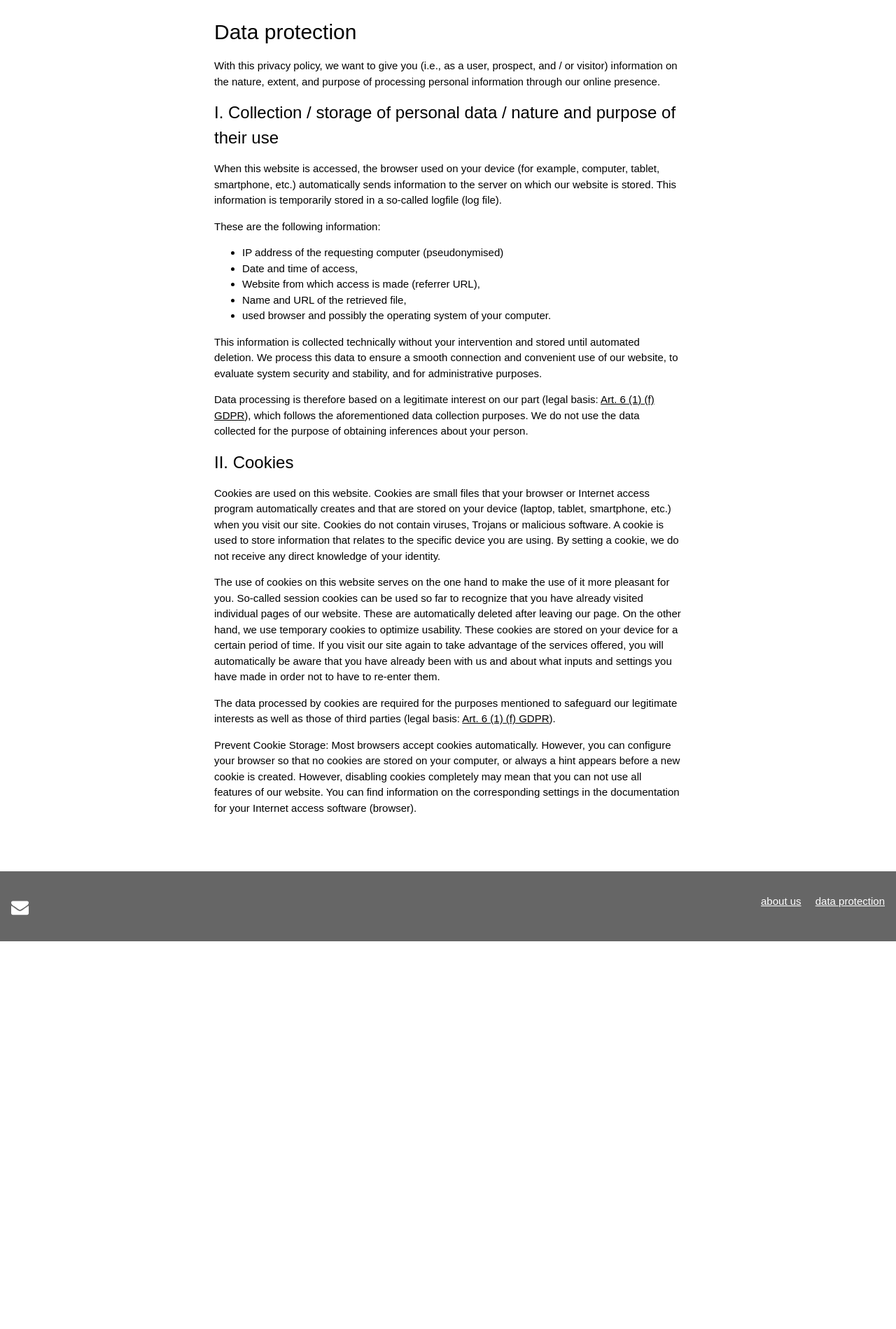
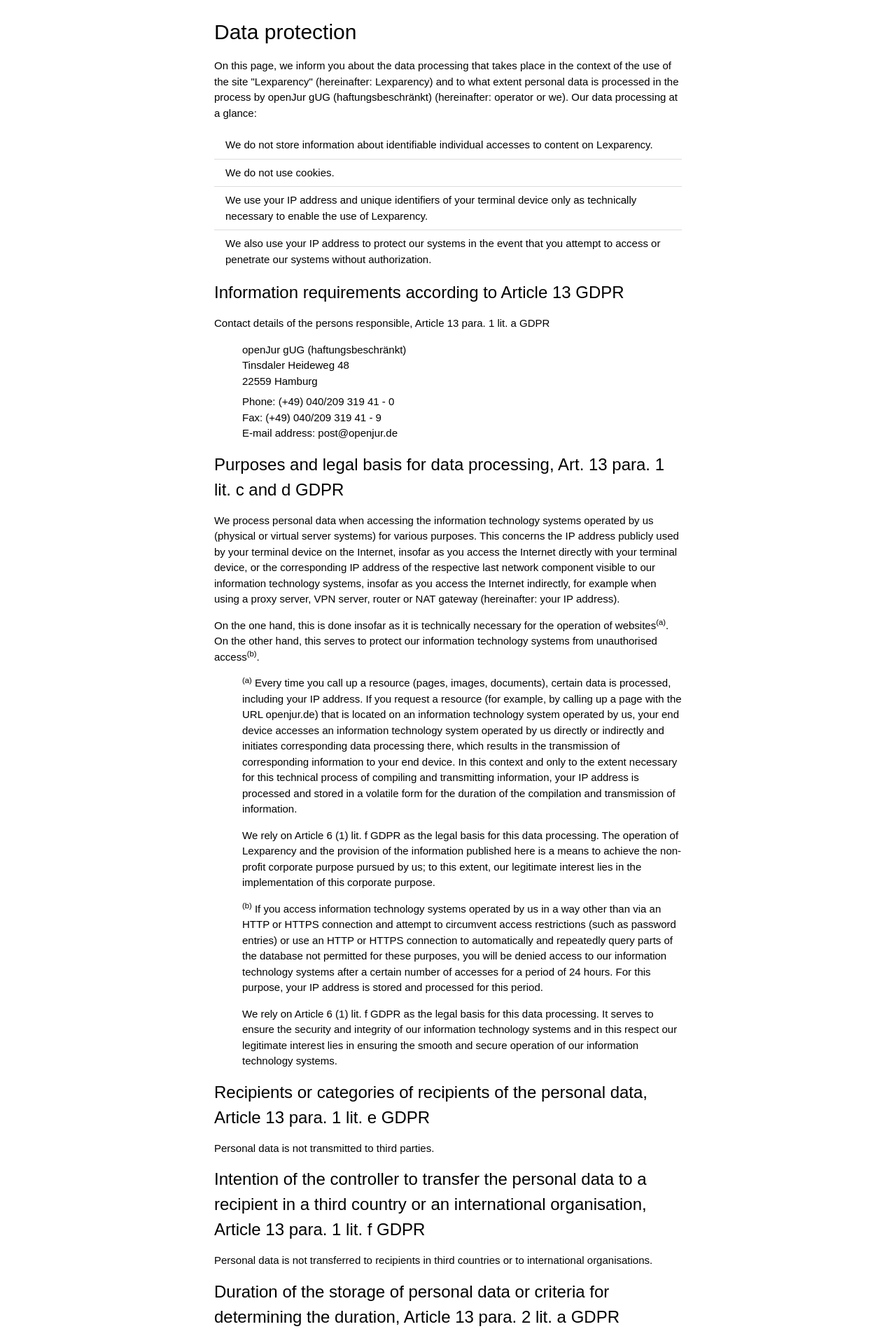
Before and after one commit to Lexparency/lexhost, a Flask app: page /data_protection in a window 1280 px wide. Shown: the part 51-1950 px from the top of the page at 70% size. Before the commit the page ends 1396 px from the top, so only its background shows below. Run offline with Flask 2, Linux system fonts and the light colour scheme; parts of the project's set-up code (start-up, migrations or seed data) failed here and were passed over.

Commit message:
English data protection text.

```diff
--- a/templates/data_protection.html
+++ b/templates/data_protection.html
@@ -173,76 +173,159 @@
       <div class="w3-container">
         <h1>Data protection</h1>
         <p>
-          With this privacy policy, we want to give you (i.e., as a user, prospect, and / or visitor)
-            information on the nature, extent, and purpose of processing personal information through our online presence.
+          On this page, we inform you about the data processing that takes
+            place in the context of the use of the site "Lexparency"
+            (hereinafter: Lexparency) and to what extent personal data is
+            processed in the process by openJur gUG (haftungsbeschränkt)
+            (hereinafter: operator or we). Our data processing at a glance:
         </p>
-        <h2>I. Collection / storage of personal data / nature and purpose of their use</h2>
+        <ul class="w3-ul">
+          <li>We do not store information about identifiable individual
+              accesses to content on Lexparency.
+          </li>
+          <li>We do not use cookies.</li>
+          <li>We use your IP address and unique identifiers of your terminal
+              device only as technically necessary to enable the use of
+              Lexparency.
+          </li>
+          <li>We also use your IP address to protect our systems in the event
+              that you attempt to access or penetrate our systems without
+              authorization.
+          </li>
+        </ul>
+        <h2>Information requirements according to Article 13 GDPR</h2>
+        <p>Contact details of the persons responsible,
+            Article 13 para. 1 lit. a GDPR</p>
+        <ul style="list-style-type: none">
+          <li>openJur gUG (haftungsbeschränkt)</li>
+          <li>Tinsdaler Heideweg 48</li>
+          <li>22559 Hamburg</li>
+          <li style="padding-top: 7px;">Phone: (+49) 040/209 319 41 - 0</li>
+          <li>Fax: (+49) 040/209 319 41 - 9</li>
+          <li>E-mail address: post@openjur.de</li>
+        </ul>
+
+        <h3>Purposes and legal basis for data processing,
+            Art. 13 para. 1 lit. c and d GDPR</h3>
         <p>
-          When this website is accessed, the browser used on your device (for example, computer, tablet, smartphone, etc.)
-            automatically sends information to the server on which our website is stored.
-            This information is temporarily stored in a so-called logfile (log file).
+          We process personal data when accessing the information technology
+            systems operated by us (physical or virtual server systems) for
+            various purposes. This concerns the IP address publicly used by
+            your terminal device on the Internet, insofar as you access the
+            Internet directly with your terminal device, or the corresponding
+            IP address of the respective last network component visible to our
+            information technology systems, insofar as you access the Internet
+            indirectly, for example when using a proxy server, VPN server,
+            router or NAT gateway (hereinafter: your IP address).
         </p>
         <p>
-          These are the following information:
+          On the one hand, this is done insofar as it is technically necessary
+            for the operation of websites<sup>(a)</sup>. On the other hand, this serves
+            to protect our information technology systems from unauthorised
+            access<sup>(b)</sup>.
         </p>
-        <ul>
+        <ul style="list-style-type: none">
           <li>
-            IP address of the requesting computer (pseudonymised)
+            <sup>(a)</sup> Every time you call up a resource (pages,
+              images, documents), certain data is processed, including your
+              IP address. If you request a resource (for example, by calling
+              up a page with the URL openjur.de) that is located on an
+              information technology system operated by us, your end device
+              accesses an information technology system operated by us
+              directly or indirectly and initiates corresponding data
+              processing there, which results in the transmission of
+              corresponding information to your end device. In this context
+              and only to the extent necessary for this technical process of
+              compiling and transmitting information, your IP address is
+              processed and stored in a volatile form for the duration of the
+              compilation and transmission of information.
+            <p>
+              We rely on Article 6 (1) lit. f GDPR as the legal basis for
+                this data processing. The operation of Lexparency and the
+                provision of the information published here is a means to
+                achieve the non-profit corporate purpose pursued by us;
+                to this extent, our legitimate interest lies in the
+                implementation of this corporate purpose.
+            </p>
           </li>
           <li>
-            Date and time of access,
-          </li>
-          <li>
-            Website from which access is made (referrer URL),
-          </li>
-          <li>
-            Name and URL of the retrieved file,
-          </li>
-          <li>
-            used browser and possibly the operating system of your computer.
+            <sup>(b)</sup> If you access information technology systems
+              operated by us in a way other than via an HTTP or HTTPS
+              connection and attempt to circumvent access restrictions
+              (such as password entries) or use an HTTP or HTTPS connection
+              to automatically and repeatedly query parts of the database not
+              permitted for these purposes, you will be denied access to our
+              information technology systems after a certain number of
+              accesses for a period of 24 hours. For this purpose, your IP
+              address is stored and processed for this period.
+            <p>
+              We rely on Article 6 (1) lit. f GDPR as the legal basis for
+                this data processing. It serves to ensure the security and
+                integrity of our information technology systems and in this
+                respect our legitimate interest lies in ensuring the smooth
+                and secure operation of our information technology systems.
+            </p>
           </li>
         </ul>
-        <p>
-          This information is collected technically without your intervention and stored until automated deletion.
-            We process this data to ensure a smooth connection and convenient use of our website,
-            to evaluate system security and stability, and for administrative purposes.
+        <h3>Recipients or categories of recipients of the personal data,
+            Article 13 para. 1 lit. e GDPR</h3>
+        <p>Personal data is not transmitted to third parties.</p>
+        <h3>Intention of the controller to transfer the personal data to
+            a recipient in a third country or an international
+            organisation, Article 13 para. 1 lit. f GDPR</h3>
+        <p>Personal data is not transferred to recipients in third
+            countries or to international organisations.</p>
+        <h3>Duration of the storage of personal data or criteria for determining the duration, Article 13 para. 2 lit. a GDPR</h3>
+        <p>The storage of the IP address for the technical transmission
+            of the internet page requested by you takes place during the
+            period of compilation and transmission of the information
+            requested by you, i.e. at the latest until the information
+            technology system to which your browser establishes an HTTPS
+            connection closes this connection. Insofar as the storage takes
+            place to secure the security and integrity of our information
+            technology systems in the event of unauthorised access, storage
+            takes place at the latest 24 hours after the last unauthorised
+            access. Storage of a unique identifier to accelerate the TLS key
+            exchange is stored for a maximum of ten minutes after your last
+            access.
         </p>
-        <p>
-          Data processing is therefore based on a legitimate interest on our part
-            (legal basis: <a rel="nofollow" href="/eu/32016R0679/ART_6/#1-f">Art. 6 (1) (f) GDPR</a>),
-            which follows the aforementioned data collection purposes.
-            We do not use the data collected for the purpose of obtaining inferences about your person.
+        <h3>Data subject rights, Article 13 para. 2 lit. b GDPR</h3>
+        <p>You are entitled to various data subject rights under the General
+            Data Protection Regulation (GDPR):</p>
+        <ul class="w3-ul">
+          <li>You have the right to request information from us about the
+              personal data stored by us, Article 15 GDPR.</li>
+          <li>You have the right to request the correction of incorrect
+              personal data, Article 16 GDPR.</li>
+          <li>You have the right, under the conditions of Article 17 GDPR,
+              to request the deletion of personal data concerning you.</li>
+          <li>You have the right to request the restriction of the
+              processing of personal data concerning you under the
+              conditions of Article 18 GDPR.</li>
+          <li>You have the right, insofar as you have provided us with
+              personal data, to receive this data in a structured, common and
+              machine-readable format and, insofar as this is technically
+              feasible, to obtain its transfer to another controller,
+              Article 20 GDPR.</li>
+          <li>Insofar as the processing is carried out on the basis of
+              Article 6 (1) lit. e or f GDPR, you have the right to object
+              to the processing of the personal data relating to you at any
+              time.
+          </li>
+        </ul>
+        <h3>Right to complaint, Article 13 Abs. 2 lit. d GDPR</h3>
+        <p>In addition to the aforementioned data subject rights, you also
+            have the right to lodge a complaint with a supervisory authority.
+            The supervisory authority responsible for us is:
         </p>
-        <h2 id="cookies">II. Cookies</h2>
-        <p>
-          Cookies are used on this website.
-            Cookies are small files that your browser or Internet access program
-            automatically creates and that are stored on your device (laptop, tablet, smartphone, etc.) when you visit our site.
-            Cookies do not contain viruses, Trojans or malicious software.
-            A cookie is used to store information that relates to the specific device you are using.
-            By setting a cookie, we do not receive any direct knowledge of your identity.
-        </p>
-        <p>
-          The use of cookies on this website serves on the one hand to make the use of it more pleasant for you.
-            So-called session cookies can be used so far to recognize that you have already visited individual pages of our website.
-            These are automatically deleted after leaving our page. On the other hand, we use temporary cookies to optimize usability.
-            These cookies are stored on your device for a certain period of time.
-            If you visit our site again to take advantage of the services offered,
-            you will automatically be aware that you have already been with us and about what inputs and settings you
-            have made in order not to have to re-enter them.
-        </p>
-        <p>
-          The data processed by cookies are required for the purposes mentioned
-            to safeguard our legitimate interests as well as those of third parties
-            (legal basis: <a rel="nofollow" href="/eu/32016R0679/ART_6/#1-f">Art. 6 (1) (f) GDPR</a>).
-        </p>
-        <p>
-          Prevent Cookie Storage: Most browsers accept cookies automatically.
-            However, you can configure your browser so that no cookies are stored on your computer,
-            or always a hint appears before a new cookie is created.
-            However, disabling cookies completely may mean that you can not use all features of our website.
-            You can find information on the corresponding settings in the documentation for your Internet access software (browser).
-        </p>
+        <ul style="list-style: none">
+          <li>Der Hamburgische Beauftragte für Datenschutz und Informationsfreiheit</li>
+          <li>Ludwig-Erhard-Str 22, 7. OG</li>
+          <li>20459 Hamburg</li>
+          <li style="padding-top:7px">Phone: 040/42854-4040</li>
+          <li>Fax: 040/42854-4000</li>
+          <li>E-mail address: mailbox@datenschutz.hamburg.de</li>
+        </ul>
       </div>
     </div>
   {% elif messenger.language_2 == 'es' %}
```
